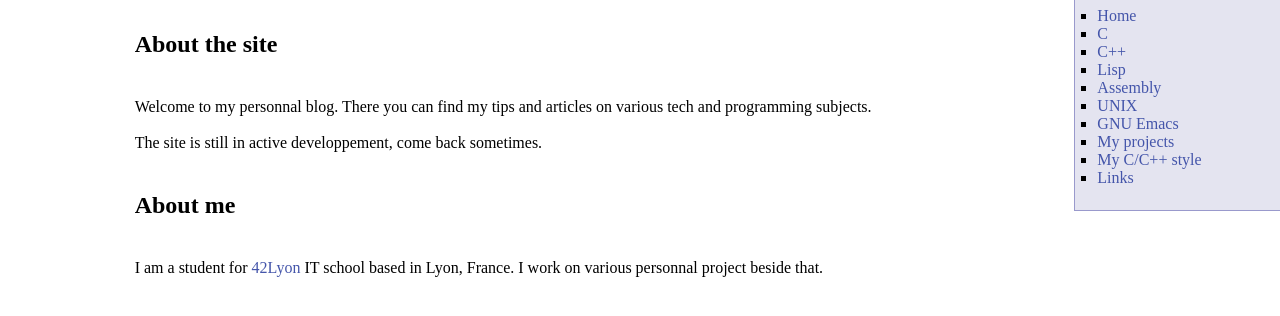
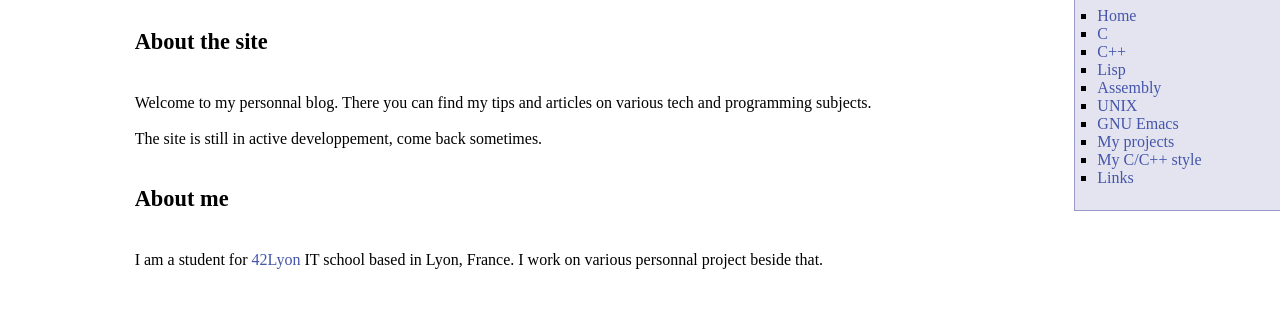
Before and after one commit to JozanLeClerc/joe-www, a PHP site: page / in a window 1280 px wide. Shown: the part 42-358 px from the top of the page. Run offline with PHP 8.4, Linux system fonts and the light colour scheme.

Commit message:
Simple tweak

```diff
--- a/css/site.css
+++ b/css/site.css
@@ -79,7 +79,7 @@ div.body-contents {
 }
 
 div.body-contents h1 {
-	font-size: 150%;
+	font-size: 140%;
 	font-weight: bold;
 	text-align: left;
 	padding: 1em 0em 1em 0em;
```
